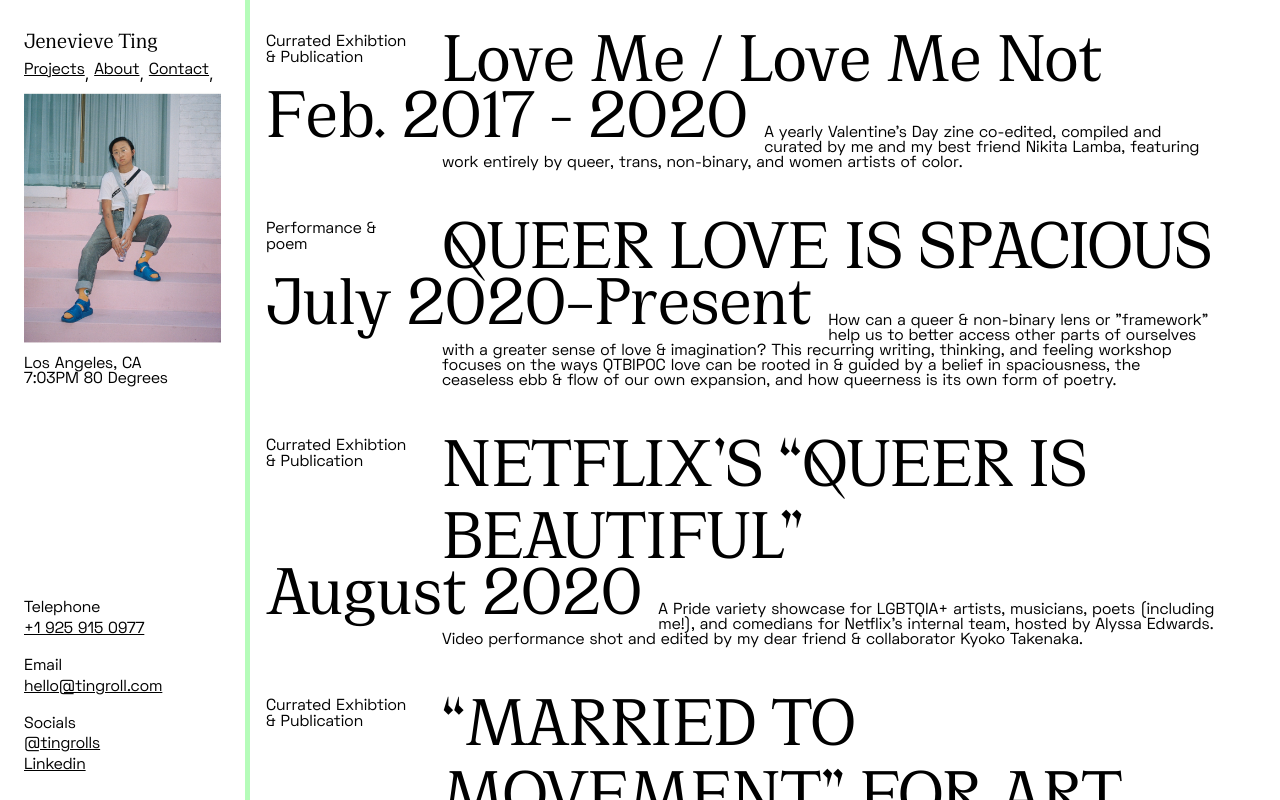
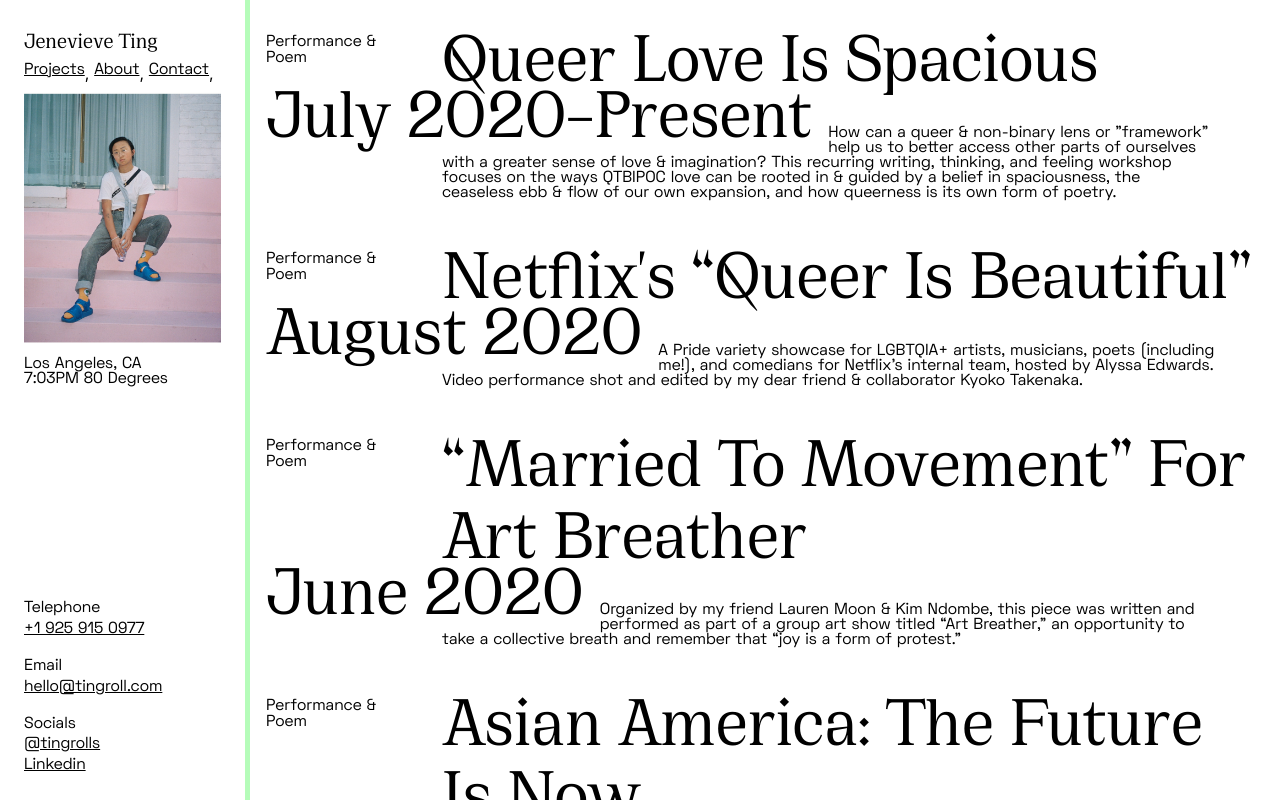
Before and after one commit to brentahrens1/tingroll, a React (Create React App) app: page / in a window 1280 px wide. Built offline with nearby package versions, Linux system fonts and the light colour scheme.

Commit message:
adds new projects

```diff
--- a/src/components/Home/Home.js
+++ b/src/components/Home/Home.js
@@ -13,14 +13,14 @@ const Home = () => {
             <div className="home__content">
                 <Link to={`/${project.id}`}>
                     <div className="home__content-box">
-                        <p className="home__content-category">{project.category}</p>
-                        <h1 className="home__content-header header">{project.header}</h1>
+                        {project.category}
+                        {project.header}
                     </div>
                     <div className="home__content-box-2">
                         <div className="floating-div">
-                            <h1 className="home__content-header date">{project.date}</h1>
+                            {project.date}
                         </div>
-                        <p className="home__content-decscription">{project.description}</p>
+                        {project.description}
                     </div>
                 </Link>
             </div>
--- a/src/components/ProjectShow/ProjectShow.js
+++ b/src/components/ProjectShow/ProjectShow.js
@@ -23,14 +23,14 @@ const ProjectShow = ({ match }) => {
             <div className="home">
               <div className="home__content">
                   <div className="home__content-box">
-                      <p className="home__content-category">{project.category}</p>
-                      <h1 className="home__content-header header">{project.header}</h1>
+                      {project.category}
+                      {project.header}
                   </div>
                   <div className="home__content-box-2">
                       <div className="floating-div">
-                        <h1 className="home__content-header date">{project.date}</h1>
+                        {project.date}
                       </div>
-                      <p className="home__content-decscription">{project.description}</p>
+                      {project.description}
                   </div>
               </div>
             </div>
--- a/src/const/projects.js
+++ b/src/const/projects.js
@@ -1,63 +1,55 @@
 import React from 'react'
+
+// Queer Love is Spacious
+
+import Spacious from '../assets/images/QueerLoveIsSpacious/queer-love-is-spacious.png'
+
+// NETFLIX’S “QUEER IS BEAUTIFUL”
+
+import Netflix from '../assets/images/Netflix/netflix.png'
+
+// Asian America: The Future is Now
 import AsianAmerica from '../assets/images/AsianAmerica/header-image.png'
 import AsianAmerica2 from '../assets/images/AsianAmerica/pic.png'
 import AsianAmerica3 from '../assets/images/AsianAmerica/pic2.png'
 
 export const projects = [
     {
-        type: 'exhibition',
-        category: 'Currated Exhibtion & Publication',
-        header: 'Love Me / Love Me Not',
-        date: 'Feb. 2017 - 2020',
-        description: 'A yearly Valentine’s Day zine co-edited, compiled and curated by me and my best friend Nikita Lamba, featuring work entirely by queer, trans, non-binary, and women artists of color.',
+        type: 'poem',
+        category: <p className="home__content-category">Performance & Poem</p>,
+        header: <h1 className="home__content-header header">Queer Love Is Spacious</h1>,
+        date: <h1 className="home__content-header date">July 2020–Present</h1>,
+        description: <p className="home__content-decscription">How can a queer & non-binary lens or "framework" help us to better access other parts of ourselves with a greater sense of love & imagination? This recurring writing, thinking, and feeling workshop focuses on the ways QTBIPOC love can be rooted in & guided by a belief in spaciousness, the ceaseless ebb & flow of our own expansion, and how queerness is its own form of poetry.</p>,
         id: 0,
-        tag: 'Photo: "Grand Country" for Asian America: The Future is Now',
-        topImage: AsianAmerica,
-        dateTag: '',
-        title: ''
+        tag: <div className="tag"><p>Photo:<br /> "Grand Country"<br /> for Asian America:<br /> The Future is Now</p></div>,
+        topImage: <img src={Spacious} alt='Queer Love Is Spacious - Hero Photo' />,
     },
     {
         type: 'poem',
-        category: 'Performance & poem',
-        header: 'QUEER LOVE IS SPACIOUS',
-        date: 'July 2020–Present',
-        description: 'How can a queer & non-binary lens or "framework" help us to better access other parts of ourselves with a greater sense of love & imagination? This recurring writing, thinking, and feeling workshop focuses on the ways QTBIPOC love can be rooted in & guided by a belief in spaciousness, the ceaseless ebb & flow of our own expansion, and how queerness is its own form of poetry.',
+        category: <p className="home__content-category">Performance & Poem</p>,
+        header: <h1 className="home__content-header header">Netflix's “Queer is Beautiful”</h1>,
+        date: <h1 className="home__content-header date">August 2020</h1>,
+        description: <p className="home__content-decscription">A Pride variety showcase for LGBTQIA+ artists, musicians, poets (including me!), and comedians for Netflix’s internal team, hosted by Alyssa Edwards. Video performance shot and edited by my dear friend & collaborator Kyoko Takenaka.</p>,
         id: 1,
-        tag: 'Photo: "Grand Country" for Asian America: The Future is Now',
-        topImage: AsianAmerica,
-        dateTag: '',
-        title: ''
-    },
-    {
-        type: 'interview',
-        category: 'Currated Exhibtion & Publication',
-        header: 'NETFLIX’S “QUEER IS BEAUTIFUL”',
-        date: 'August 2020',
-        description: 'A Pride variety showcase for LGBTQIA+ artists, musicians, poets (including me!), and comedians for Netflix’s internal team, hosted by Alyssa Edwards. Video performance shot and edited by my dear friend & collaborator Kyoko Takenaka.',
-        id: 2,
-        tag: 'Photo: "Grand Country" for Asian America: The Future is Now',
-        topImage: AsianAmerica,
-        dateTag: '',
-        title: ''
-    },
-    {
-        type: 'exhibition',
-        category: 'Currated Exhibtion & Publication',
-        header: '“MARRIED TO MOVEMENT” FOR ART BREATHER',
-        date: 'June 2020',
-        description: 'Organized by my friend Lauren Moon & Kim Ndombe, this piece was written and performed as part of a group art show titled “Art Breather,” an opportunity to take a collective breath and remember that “joy is a form of protest.”',
-        id: 3,
-        tag: 'Photo: "Grand Country" for Asian America: The Future is Now',
-        topImage: AsianAmerica,
-        dateTag: '',
-        title: ''
+        tag: <div className="tag"><p>Photo:<br /> "Grand Country"<br /> for Asian America:<br /> The Future is Now</p></div>,
+        topImage: <img src={Netflix} alt='Asian America: The Future is Now - Hero Photo' />,
     },
     {
         type: 'poem',
-        category: 'Performance & Poem',
-        header: 'Asian America: The Future is Now',
-        date: 'June 2020',
-        description: 'Organized by my friend Lauren Moon & Kim Ndombe, this piece was written and performed as part of a group art show titled “Art Breather,” an opportunity to take a collective breath and remember that “joy is a form of protest.”',
+        category: <p className="home__content-category">Performance & Poem</p>,
+        header: <h1 className="home__content-header header">“Married To Movement” For Art Breather</h1>,
+        date: <h1 className="home__content-header date">June 2020</h1>,
+        description: <p className="home__content-decscription">Organized by my friend Lauren Moon & Kim Ndombe, this piece was written and performed as part of a group art show titled “Art Breather,” an opportunity to take a collective breath and remember that “joy is a form of protest.”</p>,
+        id: 2,
+        tag: <div className="tag"><p>Photo:<br /> "Grand Country"<br /> for Asian America:<br /> The Future is Now</p></div>,
+        topImage: <img src={AsianAmerica} alt='Asian America: The Future is Now - Hero Photo' />,
+    },
+    {
+        type: 'poem',
+        category: <p className="home__content-category">Performance & Poem</p>,
+        header: <h1 className="home__content-header header">Asian America: The Future is Now</h1>,
+        date: <h1 className="home__content-header date">June 2020</h1>,
+        description: <p className="home__content-decscription">Organized by my friend Lauren Moon & Kim Ndombe, this piece was written and performed as part of a group art show titled “Art Breather,” an opportunity to take a collective breath and remember that “joy is a form of protest.”</p>,
         id: 4,
         tag: <div className="tag"><p>Photo:<br /> "Grand Country"<br /> for Asian America:<br /> The Future is Now</p></div>,
         topImage: <img src={AsianAmerica} alt='Asian America: The Future is Now - Hero Photo' />,
```
Also changed, not shown: src/assets/images/Netflix/netflix.png (added), 1 other file (tests, documents, lock files or other folders).
